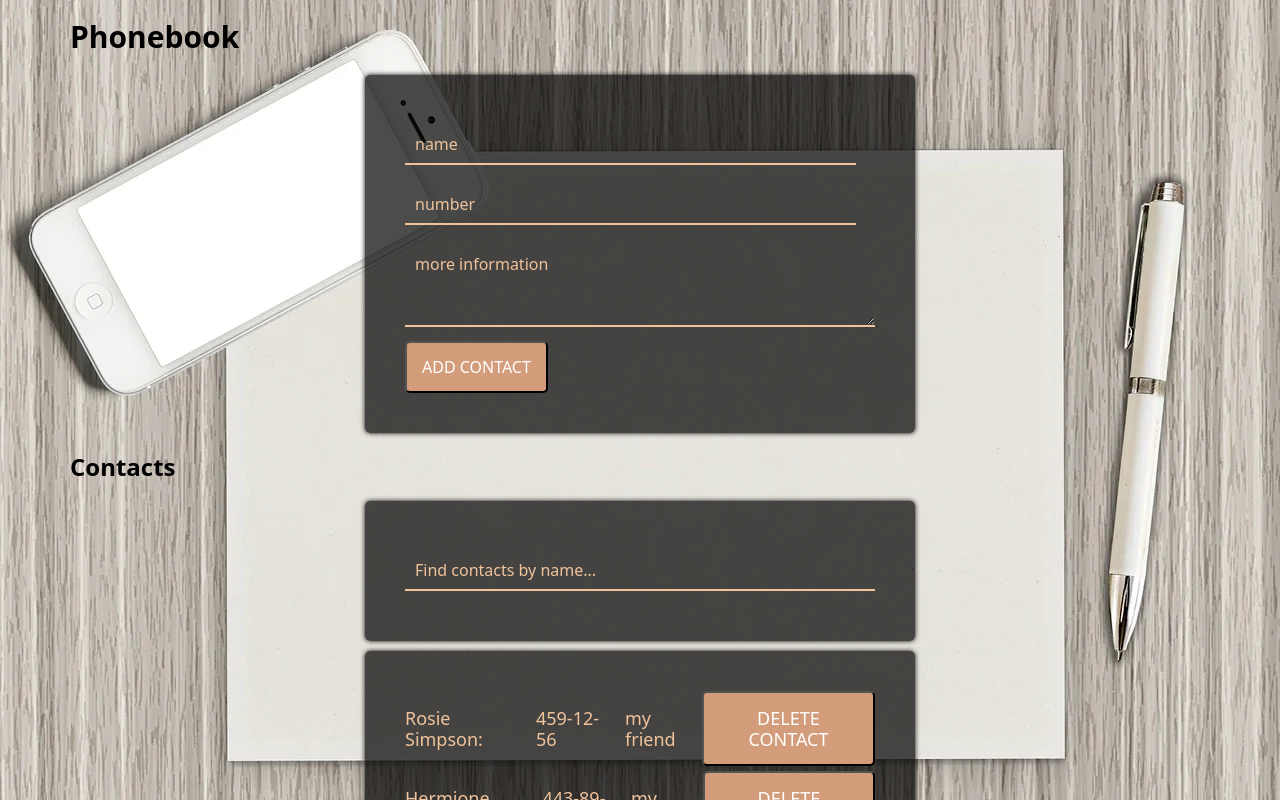
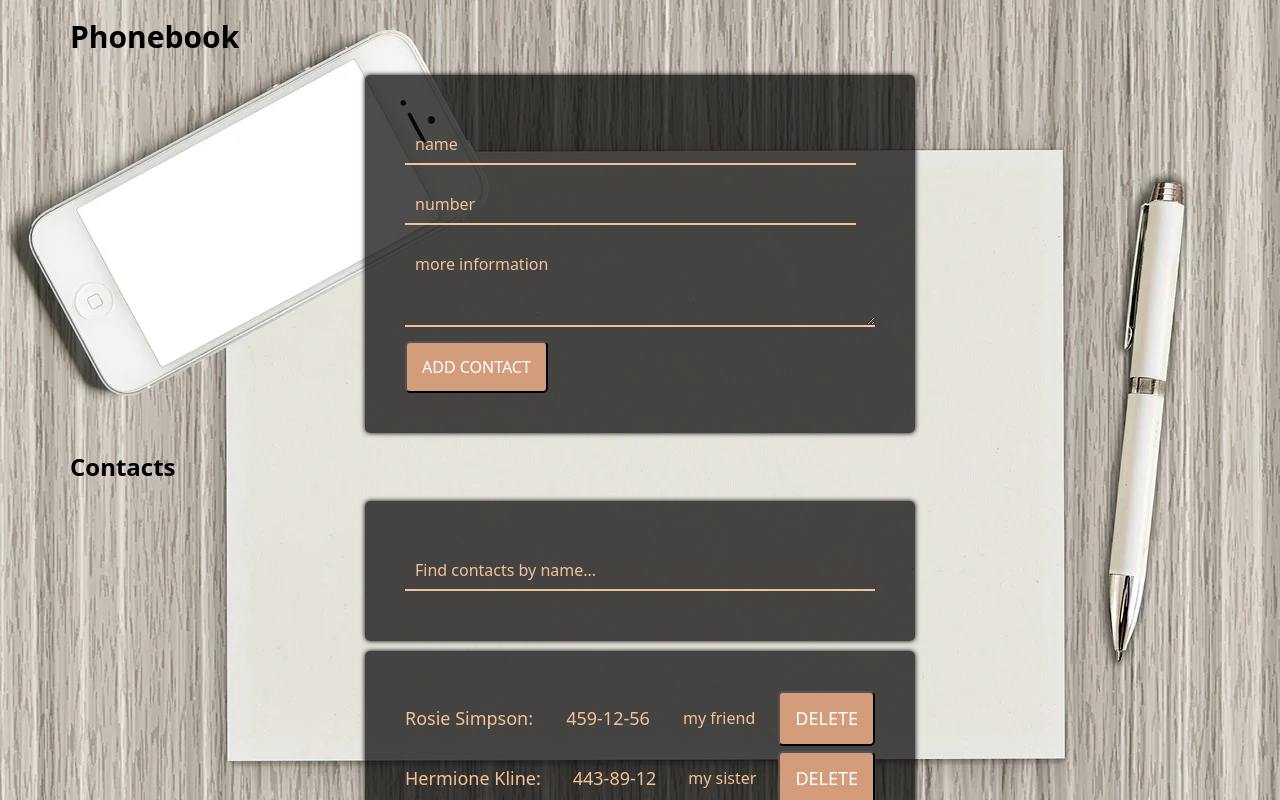
Before and after one commit to KaterynaLutska/Phonebook-React-02, a React (Create React App) app: page / in a window 1280 px wide. Shown: the top 800 px of the page. Built offline with nearby package versions, Linux system fonts and the light colour scheme.

Commit message:
add new css

```diff
--- a/src/App.css
+++ b/src/App.css
@@ -108,6 +108,6 @@ h1 {
 }
 
 .contact-message {
-  font-size: 18px;
+  font-size: 16px;
   color: #f0c39c;
 }
--- a/src/App.js
+++ b/src/App.js
@@ -41,8 +41,12 @@ class App extends Component {
   formSubmitHandler = data => {
     const { contacts } = this.state;
 
-    if (contacts.some(el => el.name === data.name)) {
+    if (
+      contacts.some(el => el.name.toLowerCase() === data.name.toLowerCase())
+    ) {
       return alert(`${data.name} is already in contacts`);
+    } else if (contacts.some(el => el.number === data.number)) {
+      return alert(`Number ${data.number} is already in contacts`);
     } else {
       contacts.push({
         id: uuidv4(),
@@ -50,9 +54,8 @@ class App extends Component {
         number: data.number,
         message: data.message,
       });
-      this.setState({ ...contacts });
+      return this.setState({ ...contacts });
     }
-    return;
   };
 
   changeFilter = e => {
@@ -71,17 +74,23 @@ class App extends Component {
     const visibleFilter = contacts.filter(el =>
       el.name.toLowerCase().includes(normalize),
     );
+
     return (
       <div className="App">
         <Container>
           <h1>Phonebook</h1>
           <ContactForm onSubmit={this.formSubmitHandler} />
+
+          {contacts.length > 0 && (
+            <>
               <h2>Contacts</h2>
               <Filter filter={filter} changeFilter={this.changeFilter} />
               <ContactList
                 contacts={visibleFilter}
                 onDelete={this.deleteContacts}
               ></ContactList>
+            </>
+          )}
         </Container>
       </div>
     );
--- a/src/components/ContactForm/ContactForm.jsx
+++ b/src/components/ContactForm/ContactForm.jsx
@@ -11,12 +11,13 @@ class ContactForm extends Component {
   handleChange = e => {
     const { name, value } = e.currentTarget;
     this.setState({
-      [name]: value, //
+      [name]: value,
     });
   };
 
   handleSubmit = e => {
     e.preventDefault();
+
     this.props.onSubmit(this.state);
     this.reset();
   };
@@ -39,6 +40,7 @@ class ContactForm extends Component {
                 type="text"
                 placeholder="name"
                 onChange={this.handleChange}
+                required
               ></input>
             </label>
             <label className="phonebook-label">
@@ -50,6 +52,7 @@ class ContactForm extends Component {
                 pattern="^[ 0-9]+$"
                 placeholder="number"
                 onChange={this.handleChange}
+                required
               ></input>
             </label>
           </div>
--- a/src/components/ContactList/ContactList.jsx
+++ b/src/components/ContactList/ContactList.jsx
@@ -10,7 +10,7 @@ const ContactList = ({ contacts, onDelete }) => {
             <span className="contact-span">{el.number}</span>
             <p className="contact-message">{el.message}</p>
             <button onClick={() => onDelete(el.id)} className="btn">
-              Delete Contact
+              Delete
             </button>
           </li>
         ))}
```
Also changed, not shown: 17 other files (tests, documents, lock files or other folders). Lines whose indentation alone changed are shown as unchanged.
